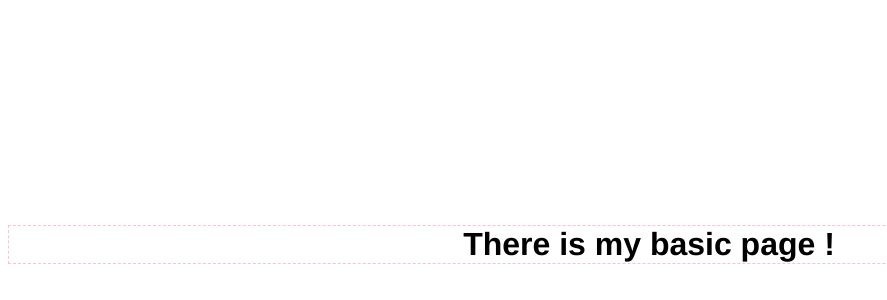
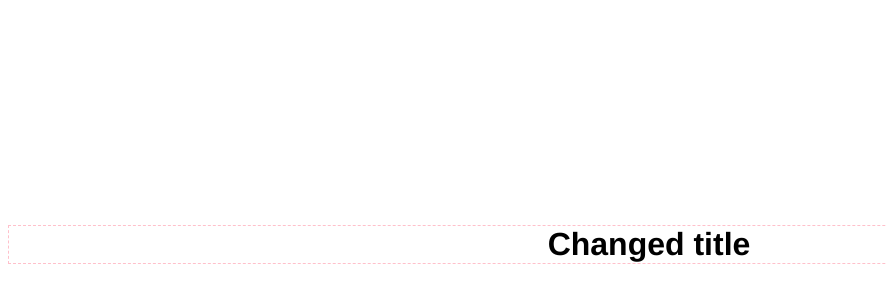
Before and after one commit to AbTarik/first, a plain HTML site: page index.html in a window 1280 px wide. Shown: the part 116-416 px from the top of the page, without its empty margins (0-887 px from the left). Drawn offline with Linux system fonts and the light colour scheme.

Commit message:
Changed title

```diff
--- a/index.html
+++ b/index.html
@@ -16,6 +16,6 @@
         </style>
     </head>
     <body>
-    	<h1>There is my basic page !</h1>
+    	<h1>Changed title</h1>
     </body>
 </html>
```
